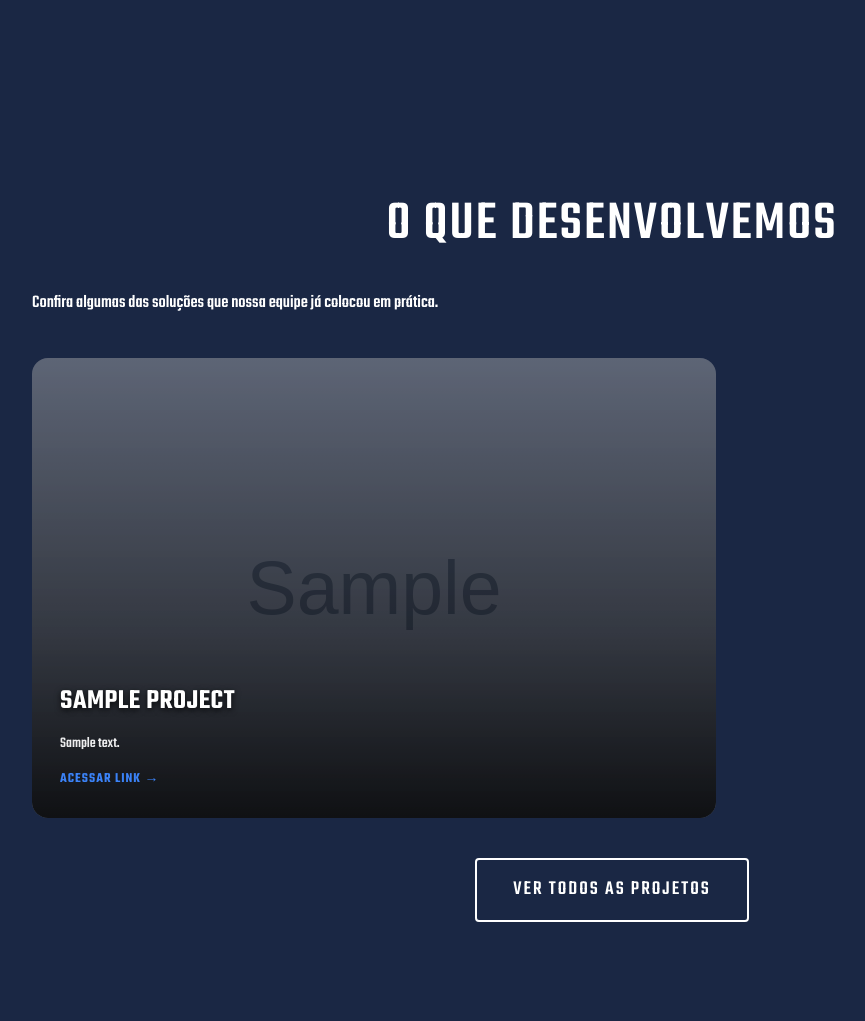
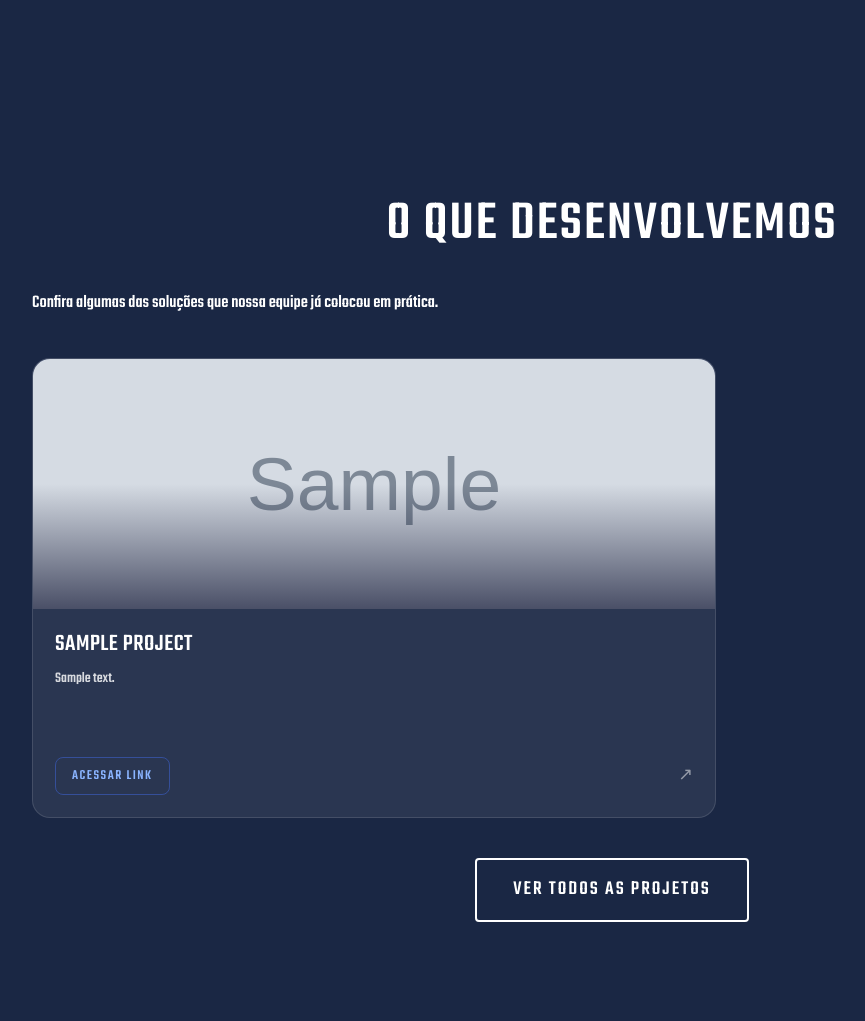
Before and after one commit to Einstein-Coding-Projetos/Site-HJE-2, a Django app: page / in a window 1280 px wide. Shown: the part 1375-2396 px from the top of the page, without its empty margins (28-893 px from the left). Run offline with Django 5.2, Linux system fonts and the light colour scheme; tables that the repository leaves empty hold one stand-in row (values such as "Sample post"); grey boxes marked "Sample" are stand-in pictures; parts of the project's set-up code (start-up, migrations or seed data) failed here and were passed over.

Commit message:
seção projetos home

```diff
--- a/core/templates/home.html
+++ b/core/templates/home.html
@@ -155,13 +155,15 @@
 
             <div class="bento-grid">
                 {% for project in recent_projects %}
-                <div class="bento-card {% if forloop.first %}destaque{% endif %}" data-aos="fade-up">
+                <div class="proj-card {% if forloop.first %}destaque{% endif %}" data-aos="fade-up">
 
                     {% if project.image %}
-                        <div class="bento-bg" style="background-image: url('{{ project.image.url }}');"></div>
+                        <div class="proj-card-img" style="background-image: url('{{ project.image.url }}');"></div>
+                    {% else %}
+                        <div class="proj-card-img"></div>
                     {% endif %}
 
-                    <div class="bento-content">
+                    <div class="proj-card-body">
                         <h3>{{ project.title }}</h3>
                         <p>
                             {% if forloop.first %}
@@ -170,15 +172,19 @@
                                 {{ project.summary|truncatechars:60 }}
                             {% endif %}
                         </p>
-                        {% if project.link %}
-                            <a href="{{ project.link }}" target="_blank" class="btn-arrow" style="text-decoration: none;">
-                                Acessar Link →
-                            </a>
-                        {% else %}
-                            <a href="{% url 'projetos' %}" class="btn-arrow" style="text-decoration: none;">
-                                Saiba mais em Projetos →
-                            </a>
-                        {% endif %}
+
+                        <div class="proj-card-footer">
+                            {% if project.link %}
+                                <a href="{{ project.link }}" target="_blank" class="btn-outline-proj" style="text-decoration: none;">
+                                    Acessar Link
+                                </a>
+                                <a href="{{ project.link }}" target="_blank" class="btn-ext-link">↗</a>
+                            {% else %}
+                                <a href="{% url 'projetos' %}" class="btn-outline-proj" style="text-decoration: none;">
+                                    Saiba mais
+                                </a>
+                            {% endif %}
+                        </div>
                     </div>
                 </div>
                 {% empty %}
--- a/frontend/static/css/style.css
+++ b/frontend/static/css/style.css
@@ -2729,3 +2729,119 @@ footer h4 {
     position: relative;
     z-index: 10;
 }
+
+/* =========================
+   DESIGN DE CARD DE PROJETOS (PROJ-CARD GLOBAIS)
+========================= */
+.proj-card {
+    background: rgba(255,255,255,0.07);
+    border: 1px solid rgba(255,255,255,0.12);
+    border-radius: 18px;
+    overflow: hidden;
+    display: flex;
+    flex-direction: column;
+    transition: transform 0.3s ease, box-shadow 0.3s ease, border-color 0.3s ease;
+}
+
+.proj-card:hover {
+    transform: translateY(-7px);
+    box-shadow: 0 18px 40px rgba(65,105,225,0.2);
+    border-color: rgba(65,105,225,0.35);
+}
+
+.proj-card-img {
+    height: 175px;
+    background-size: cover;
+    background-position: center;
+    background-color: rgba(65,105,225,0.15);
+    position: relative;
+}
+
+.proj-card-img::after {
+    content: '';
+    position: absolute;
+    bottom: 0;
+    left: 0;
+    right: 0;
+    height: 50%;
+    background: linear-gradient(to top, rgba(15,20,50,0.7), transparent);
+}
+
+.proj-card-body {
+    padding: 22px;
+    flex: 1;
+    display: flex;
+    flex-direction: column;
+}
+
+.proj-card-body h3 {
+    font-family: 'Teko', sans-serif;
+    font-size: 24px;
+    font-weight: 500;
+    letter-spacing: 0.5px;
+    margin-bottom: 8px;
+    color: #fff;
+    line-height: 1.15;
+}
+
+.proj-card-body p {
+    font-size: 15px;
+    line-height: 1.6;
+    opacity: 0.82;
+    flex: 1;
+    margin-bottom: 18px;
+}
+
+.proj-card-footer {
+    display: flex;
+    justify-content: space-between;
+    align-items: center;
+}
+
+.btn-outline-proj {
+    background: transparent;
+    border: 1px solid rgba(65,105,225,0.5);
+    color: #8ab4ff;
+    padding: 7px 16px;
+    border-radius: 8px;
+    cursor: pointer;
+    font-family: 'Teko', sans-serif;
+    font-size: 14px;
+    letter-spacing: 1.5px;
+    text-transform: uppercase;
+    transition: background 0.2s, color 0.2s;
+    text-align: center;
+}
+
+.btn-outline-proj:hover {
+    background: rgba(65,105,225,0.2);
+    color: #fff;
+}
+
+.btn-ext-link {
+    color: rgba(255,255,255,0.5);
+    font-size: 1.1rem;
+    text-decoration: none;
+    transition: color 0.2s;
+}
+
+.btn-ext-link:hover {
+    color: #fff;
+}
+
+/* Integração do proj-card no bento-grid da Home */
+.bento-grid .proj-card.destaque {
+    grid-column: 1 / 2;
+    grid-row: span 2;
+}
+
+.bento-grid .proj-card.destaque .proj-card-img {
+    height: 250px; /* Deixa a imagem um pouco mais alta para balancear o tamanho duplo do card de destaque */
+}
+
+@media (max-width: 1024px) {
+    .bento-grid .proj-card.destaque {
+        grid-column: auto;
+        grid-row: auto;
+    }
+}
```
